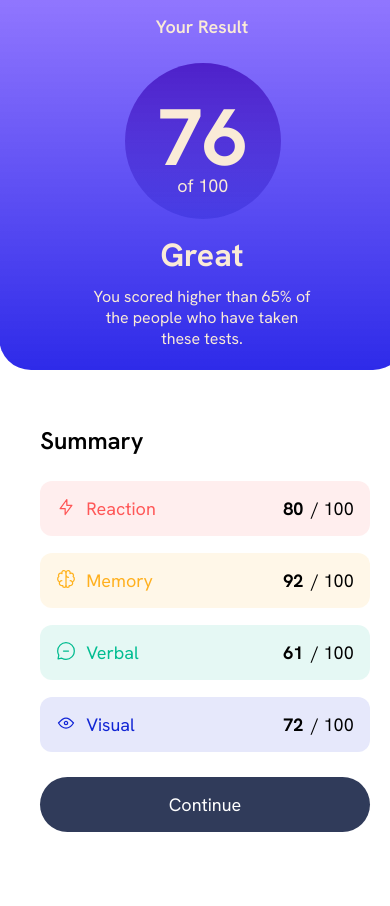
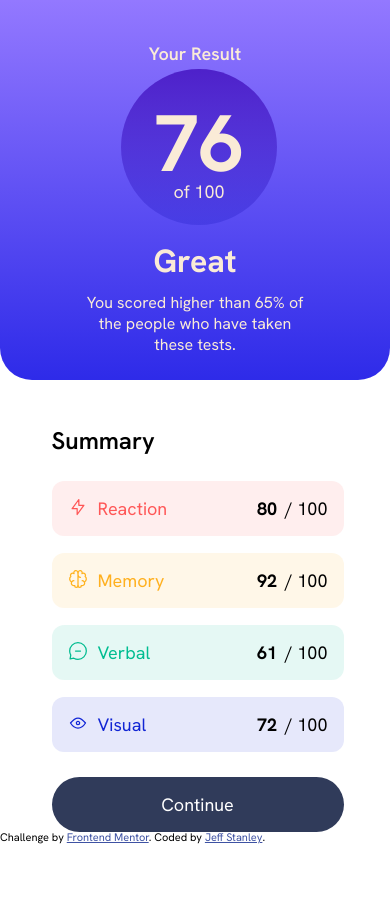
Before and after one commit to JS-Law/ResultsSummary, a plain HTML site: page index.html in a window 390 px wide. Drawn offline with Linux system fonts and the light colour scheme.

Commit message:
Correct mobile layout

```diff
--- a/styles.css
+++ b/styles.css
@@ -247,26 +247,35 @@ html{
 
 /* MOBILE VERSON */
 @media (max-width: 610px){
+    html{
+        width: 100%;
+    }
+    body{
+        width: 100%;
+        margin: 0px;
+    }
     .container{
         display: flex;
         flex-direction: column;
-        width: 104%;
+        width: 100%;
+        margin: 0;
+        padding: 0;
     }
 
     .container-results{
-        width: 104%;
-        margin-left: -1px;
-        margin-top: -10px;
-        height: 380px;
+        width: 100%;
+        margin-left: 0px;
+        /* margin-top: -10px; */
+        height: auto;
+        min-height: 45%;
         border-top-left-radius: 0px;
         border-top-right-radius: 0px;
-        position: fixed;
+        position: absolute;
         top: 0;
     }
 
     .heading-one{
-        margin-top: 15px;
-        padding-top: 0px;
+        padding-top: 2%;
         margin-bottom: -15px;
         font-size: 18px;
     }
@@ -276,15 +285,6 @@ html{
     .heading-one-summary{
         padding-top: 0px;
     }
-    /* .results{
-        margin-left: 105px;
-        margin-right: 105px;
-        padding-left: 20px;
-        padding-right: 20px;
-        padding-bottom: 20px;
-        padding-top: 20px;
-        border-radius: 50%;
-    } */
     .results{
         display: flex;
         justify-content: center;
@@ -292,10 +292,9 @@ html{
         width: 40vw;
         height: 40vw;
         border-radius: 50%;
-        /* padding-left: 20px; */
-        /* padding-right: 20px; */
         margin-left: 30%;
-        /* margin-right: 50%;    */
+        margin-top: 5%;
+
     }
     .results-summary{
         gap: 10px;
@@ -305,20 +304,23 @@ html{
     }
 
     .container-summary{
-        width: 103.75%;
+        position: absolute;
+        top: 400px;
         margin-right: -10px;
         margin-left: -10px;
         border-bottom-left-radius: 0px;
         border-bottom-right-radius: 0px;
         box-shadow: none;
         padding-bottom: 20%;
-        position: fixed;
-        top: 400px;
+        /* position: fixed;  */
+        /* top: 400px; */
     }
     .button{
         margin-top: 10px;
     }
     .attribution{
         padding-top: 10%;
+        position: fixed;
+        bottom: 0;
     }
 }
```
